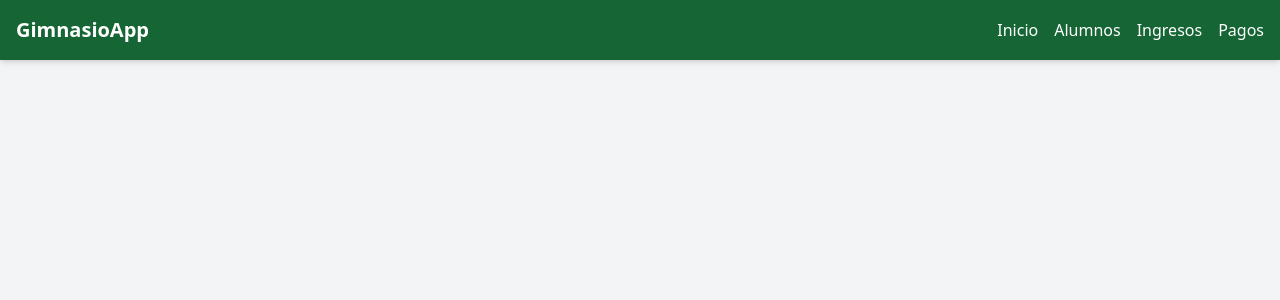
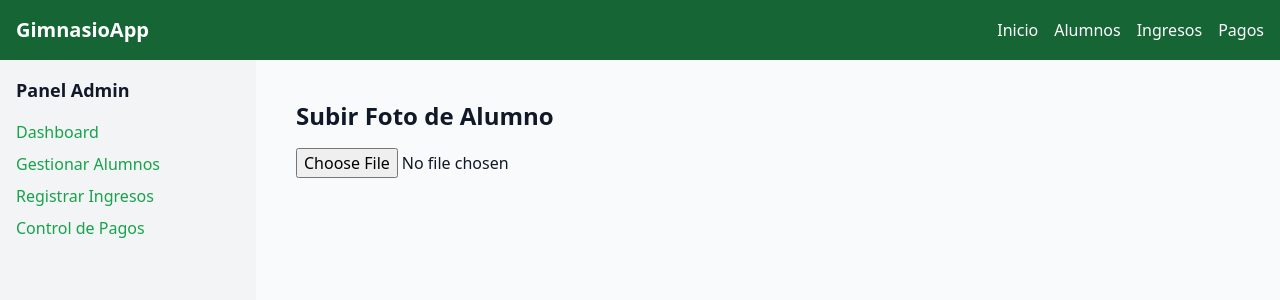
Before and after one commit to BrianCeb/gimnasio-frontend, a React (Vite) app: page /upload-image in a window 1280 px wide. Shown: the top 300 px of the page. Built offline with nearby package versions, Linux system fonts and the light colour scheme; no server answers.

Commit message:
preparando img

```diff
--- a/src/main.jsx
+++ b/src/main.jsx
@@ -4,22 +4,24 @@ import { BrowserRouter, Routes, Route } from 'react-router-dom';
 import NavBar from './components/NavBar';
 import AlumnosPage from './pages/Alumnospage';
 import IngresosPage from './pages/Ingresospage';
-import InicioPage from "./pages/InicioPage";
+import InicioPage from './pages/InicioPage';
+import PagosPage from './pages/PagosPage';
+import RealTimePage from './pages/RealTimePage';
+import UploadImagePage from './pages/UploadImagePage';
 import { ToastContainer } from 'react-toastify';
 import 'react-toastify/dist/ReactToastify.css';
-import PagosPage from './pages/Pagospage';
-import RealTimePage from './pages/RealTimePage';
 
 ReactDOM.createRoot(document.getElementById('root')).render(
     <React.StrictMode>
         <BrowserRouter>
             <NavBar />
             <Routes>
-                <Route path="/realtimealumnos" element={<RealTimePage />} />
-                <Route path="/pagos" element={<PagosPage />} />
+                <Route path="/" element={<InicioPage />} />
                 <Route path="/alumnos" element={<AlumnosPage />} />
                 <Route path="/ingresos" element={<IngresosPage />} />
-                <Route path="/" element={<InicioPage />} />
+                <Route path="/pagos" element={<PagosPage />} />
+                <Route path="/realtimealumnos" element={<RealTimePage />} />
+                <Route path="/upload-image" element={<UploadImagePage />} />
             </Routes>
             <ToastContainer position="top-right" autoClose={3000} />
         </BrowserRouter>
--- /dev/null
+++ b/src/pages/UploadImagePage.jsx
@@ -0,0 +1,41 @@
+import React, { useState } from 'react';
+import SidebarAdmin from '../components/SlidebarAdmin';
+
+const UploadImagePage = () => {
+    const [preview, setPreview] = useState(null);
+
+    const handleImageChange = (e) => {
+        const file = e.target.files[0];
+        if (file) {
+            const reader = new FileReader();
+            reader.onloadend = () => {
+                setPreview(reader.result); // base64 string
+            };
+            reader.readAsDataURL(file);
+        }
+    };
+
+    return (
+        <div className="flex min-h-screen">
+            <SidebarAdmin />
+            <main className="flex-1 p-10 bg-gray-50">
+                <h2 className="text-2xl font-bold mb-4">Subir Foto de Alumno</h2>
+                <input
+                    type="file"
+                    accept="image/*"
+                    onChange={handleImageChange}
+                    className="mb-6"
+                />
+
+                {preview && (
+                    <div>
+                        <p className="mb-2">Vista previa:</p>
+                        <img src={preview} alt="preview" className="w-40 h-40 object-cover rounded border" />
+                    </div>
+                )}
+            </main>
+        </div>
+    );
+};
+
+export default UploadImagePage;
```
